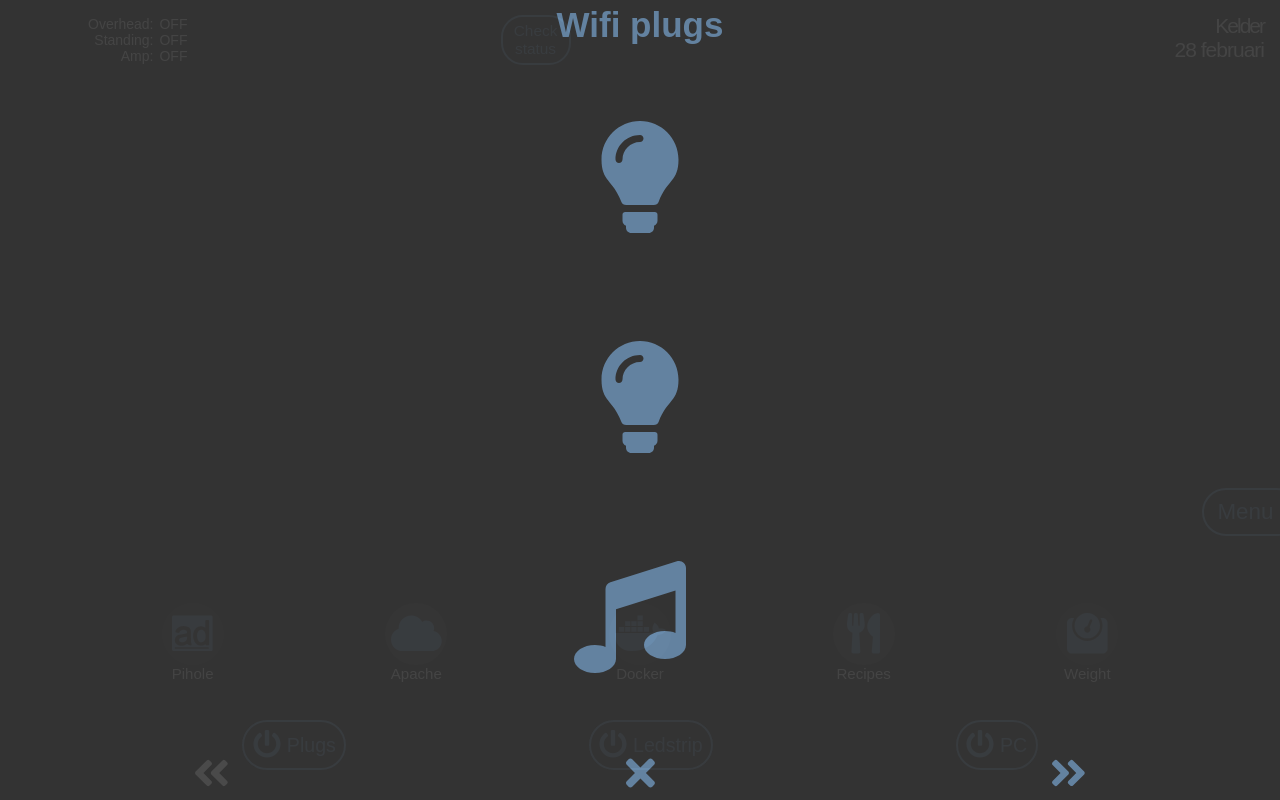
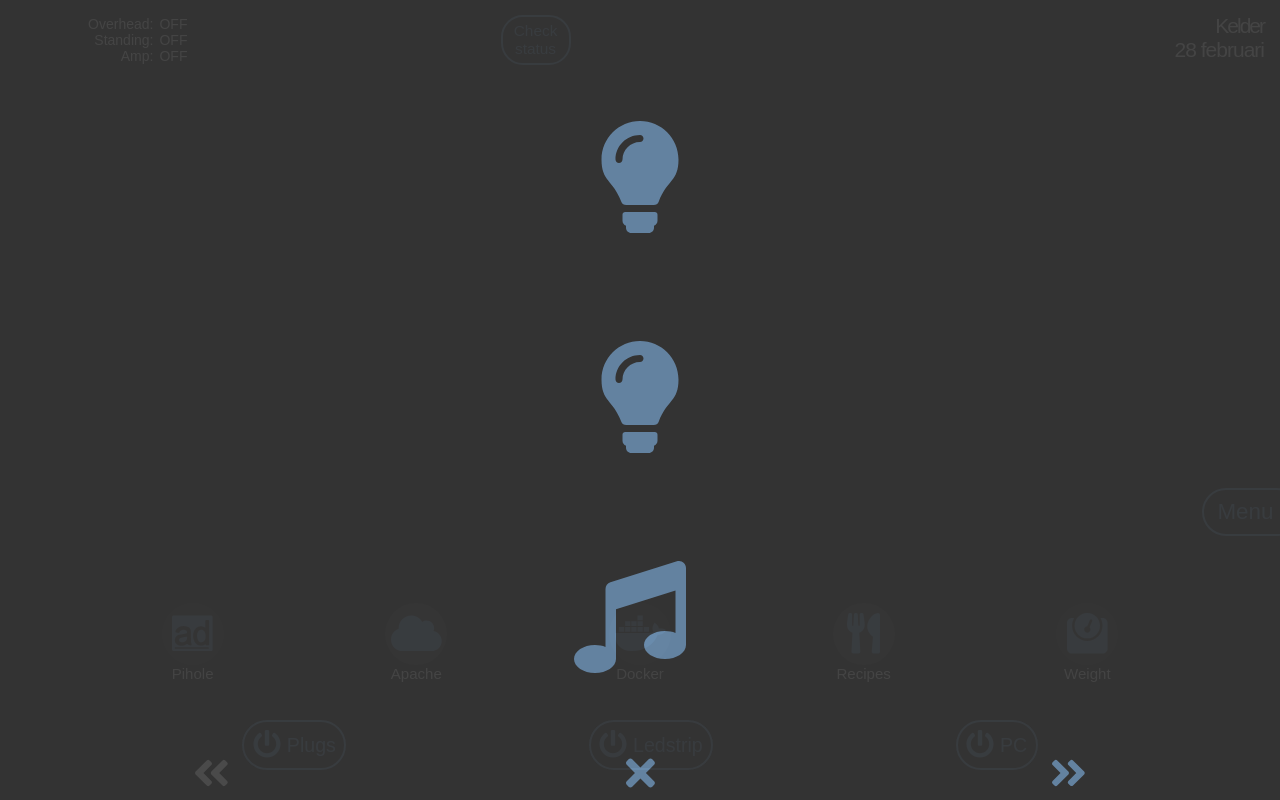
Before and after one commit to ASdeWekker/kelder, a React (Create React App) app in the folder client/: page / in a window 1280 px wide. Both pictures are taken after a click on the button "Plugs". Built offline with nearby package versions, Linux system fonts and the light colour scheme.

Commit message:
found a proper way to close the menu once it's open, still need to fix the styling

```diff
--- a/client/src/components/HcMenu.js
+++ b/client/src/components/HcMenu.js
@@ -7,7 +7,7 @@ class HcMenu extends Component {
 	}
 
 	// A function to check the status of the plugs and change the view.
-	// componentWillMount() {
+	// componentDidMount() {
 	// 	for (let i in this.plugs) {
 	// 		this.props.plugStatus(i)
 	// 	}
@@ -16,10 +16,6 @@ class HcMenu extends Component {
 	// apiCall = () => {
 	// 	this.props.fetchFunction.apiCall()
 	// }
-	closeIt = () => {
-		let menu = document.querySelector(".home-control-menu-container")
-		menu.remove()
-	}
 
 	render() {
 		return(
@@ -28,7 +24,6 @@ class HcMenu extends Component {
 					<h1 className="header--text">{this.props.options.menuName}</h1>
 				</header>
 				{/* Bij het openen van het menu moet de status automatisch gechecked worden. */}
-				{/*onClick={() => this.props.togglePlug("a")*/}
 				<div className="buttons">
 					<div className="buttons--wrapper">
 						<button
@@ -54,7 +49,7 @@ class HcMenu extends Component {
 						<h1 className="footer--buttons--prev disabled"><i className="fas fa-angle-double-left"></i></h1>
 						<h1
 							className="footer--buttons--close"
-							onClick={this.closeIt}
+							onClick={this.props.toggleMenu}
 						><i className="fas fa-times"></i></h1>
 						<h1 className="footer--buttons--next"><i className="fas fa-angle-double-right"></i></h1>
 					</div>
--- a/client/src/components/HomeControl.js
+++ b/client/src/components/HomeControl.js
@@ -29,18 +29,28 @@ class HomeControl extends Component {
 	// A function to render the menu.
 	menu = () => {
 		if (this.state.isActive) {
-			return <HcMenu options={this.state} apiCall={this.apiCall} />
+			return (
+				<HcMenu
+					options={this.state}
+					apiCall={this.apiCall}
+					toggleMenu={this.toggleMenu}
+				/>
+			)
 		} else {
 			return
 		}
 	}
 
 	// A function to open the options menu with the right props.
-	openMenu = (name) => {
-		this.setState({
-			isActive: !this.state.isActive,
-			menuName: name
-		})
+	toggleMenu = (name) => {
+		if (!name) {
+			this.setState({
+				isActive: !this.state.isActive,
+				menuName: name
+			})
+		} else {
+			this.setState({ isActive: !this.state.isActive })
+		}
 	}
 
 	render() {
@@ -51,7 +61,7 @@ class HomeControl extends Component {
 						<button className="container--button--icon" onClick={() => this.apiCall("wifi/A/toggle")}>
 							<i className="fas fa-power-off"></i>
 						</button>
-						<button className="container--button--text" onClick={() => this.openMenu("Wifi plugs")}>Plugs</button>
+						<button className="container--button--text" onClick={() => this.toggleMenu("Wifi plugs")}>Plugs</button>
 					</div>
 					<div id="ledstrip" className="container--button">
 						<button className="container--button--icon" onClick={() => this.apiCall("led/p/toggle")}>
```
